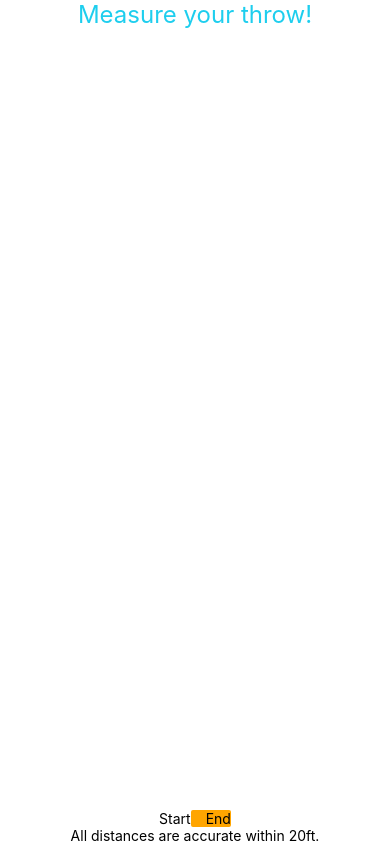
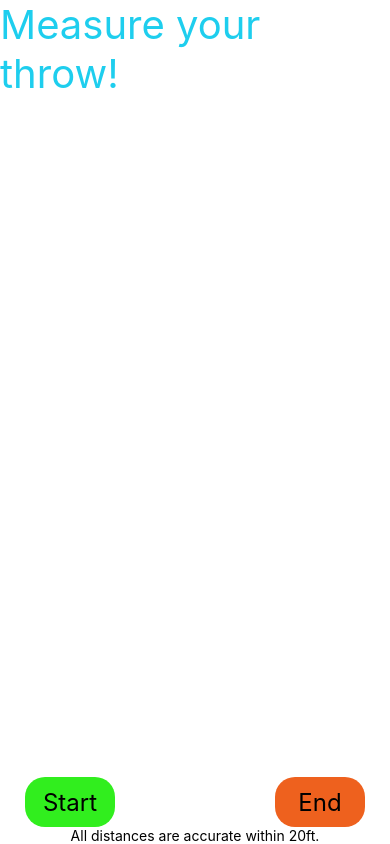
Before and after one commit to jbanning22/DiscDistance, a React Native app: screen / in a window 390 px wide. Built offline with nearby package versions, Linux system fonts and the light colour scheme.

Commit message:
basic styling done

```diff
--- a/App.js
+++ b/App.js
@@ -13,7 +13,7 @@ const App = () => {
   return (
     <SafeAreaView style={styles.box1}>
       <View style={{flex: 2, justifyContent: 'flex-start'}}>
-        <Text style={{fontSize: 24, color: '#1ECEEE'}}>
+        <Text style={{fontSize: 40, color: '#1ECEEE'}}>
           Measure your throw!
         </Text>
       </View>
@@ -41,6 +41,6 @@ const styles = StyleSheet.create({
   },
   buttonContainer: {
     flexDirection: 'row',
-    justifyContent: 'space-between',
+    alignSelf: 'center',
   },
 });
--- a/components/EndButton.jsx
+++ b/components/EndButton.jsx
@@ -5,7 +5,7 @@ const EndButton = props => {
   return (
     <View>
       <TouchableOpacity style={styles.button2}>
-        <Text>End</Text>
+        <Text style={{fontSize: 24, alignSelf: 'center'}}>End</Text>
       </TouchableOpacity>
     </View>
   );
@@ -15,10 +15,13 @@ export default EndButton;
 
 const styles = StyleSheet.create({
   button2: {
+    justifyContent: 'center',
+    height: 50,
+    width: 90,
     border: 1,
-    borderRadius: 2,
+    borderRadius: 20,
     bordercolor: 'black',
-    backgroundColor: 'orange',
-    paddingLeft: 15,
+    backgroundColor: '#EE611E',
+    marginLeft: 80,
   },
 });
--- a/components/StartButton.jsx
+++ b/components/StartButton.jsx
@@ -4,8 +4,8 @@ import React from 'react';
 const StartButton = props => {
   return (
     <View>
-      <TouchableOpacity style={styles.button}>
-        <Text>Start</Text>
+      <TouchableOpacity style={styles.button1}>
+        <Text style={{fontSize: 24, alignSelf: 'center'}}>Start</Text>
       </TouchableOpacity>
     </View>
   );
@@ -15,10 +15,13 @@ export default StartButton;
 
 const styles = StyleSheet.create({
   button1: {
-    border: 1,
-    borderRadius: 2,
+    justifyContent: 'center',
+    height: 50,
+    width: 90,
+    border: 5,
+    borderRadius: 20,
     bordercolor: 'black',
-    backgroundColor: 'green',
-    paddingRight: 15,
+    backgroundColor: '#31EE1E',
+    marginRight: 80,
   },
 });
```
